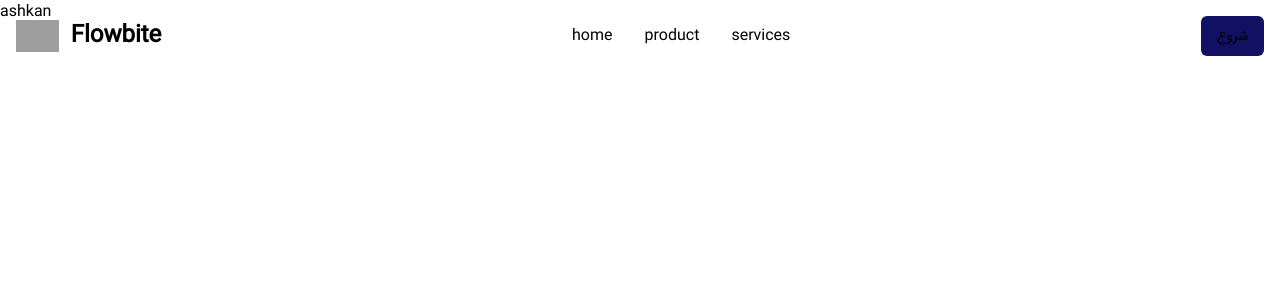
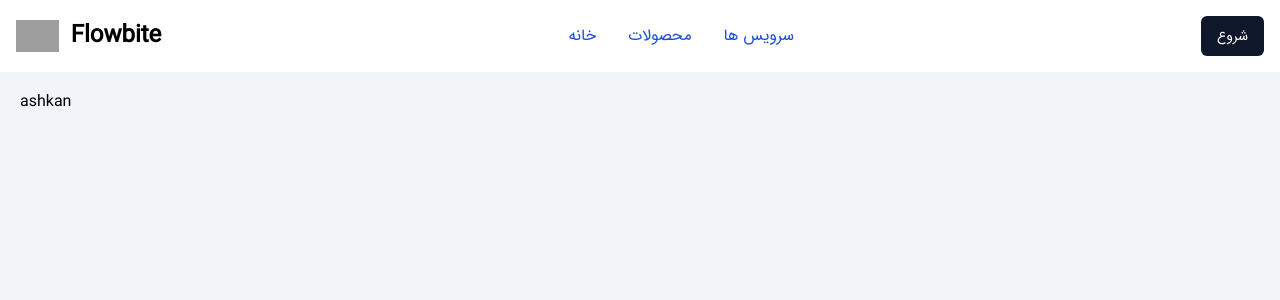
Before and after one commit to ashkansabbaghi/dr.amlak.frontend.next, a Next.js app: page / in a window 1280 px wide. Shown: the top 300 px of the page. Built offline with nearby package versions, Linux system fonts and the light colour scheme; grey boxes are pictures that could not be loaded.

Commit message:
add routing in projects

```diff
--- a/app/layout.tsx
+++ b/app/layout.tsx
@@ -10,7 +10,7 @@ export const metadata: Metadata = {
 };
 
 const iranSans = localFont({
-  src : "../public/font/IRANSansWeb.woff2"
+  src: "../public/font/IRANSansWeb.woff2"
 })
 
 export default function RootLayout({
@@ -21,9 +21,11 @@ export default function RootLayout({
   return (
     <html lang="en">
 
-      <body className={`bg-slate-400 ${iranSans.className}`}>
+      <body className={`bg-slate-100 ${iranSans.className}`}>
         <Header />
-        <div>{children}</div>
+        <main className="h-[calc(100vh-70px)] relative top-[70px] p-5">
+          {children}
+        </main>
       </body>
     </html>
   );
--- a/app/page.tsx
+++ b/app/page.tsx
@@ -1,7 +1,5 @@
 export default function Home() {
   return (
-    <main className="h-screen">
       <p>ashkan</p>
-    </main>
   )
 }
--- /dev/null
+++ b/app/products/page.tsx
@@ -0,0 +1,5 @@
+export default function Products() {
+  return (
+      <p>products</p>
+  )
+}
--- /dev/null
+++ b/app/services/page.tsx
@@ -0,0 +1,5 @@
+export default function Services() {
+  return (
+      <p>Services</p>
+  )
+}
--- a/components/Header.tsx
+++ b/components/Header.tsx
@@ -6,12 +6,12 @@ export default function Header() {
   return (
     <div className="bg-white dark:bg-gray-900 fixed w-full z-20 top-0 start-0 ">
       <div className="max-w-screen-xl flex flex-wrap items-center justify-between mx-auto p-4">
-        <a href="https://flowbite.com/" className="flex items-center space-x-3 rtl:space-x-reverse">
+        <Link href="/" className="flex items-center space-x-3 rtl:space-x-reverse">
           <img className="h-8 w-auto" src="https://tailwindui.com/img/logos/mark.svg?color=indigo&shade=500" alt="Your Company" />
           <span className="self-center text-2xl font-semibold whitespace-nowrap dark:text-white">Flowbite</span>
-        </a>
+        </Link>
         <div className="flex md:order-2 space-x-3 md:space-x-0 rtl:space-x-reverse">
-          <Button className="bg-primary-color text-white" >شروع</Button>
+          <Button className="bg-slate-900 text-white" >شروع</Button>
           <button data-collapse-toggle="navbar-sticky" type="button" className="inline-flex items-center p-2 w-10 h-10 justify-center text-sm text-gray-500 rounded-lg md:hidden hover:bg-gray-100 focus:outline-none focus:ring-2 focus:ring-gray-200 dark:text-gray-400 dark:hover:bg-gray-700 dark:focus:ring-gray-600" aria-controls="navbar-sticky" aria-expanded="false">
             <span className="sr-only">Open main menu</span>
             <IoIosMenu className="w-10 h-10" aria-hidden="true" />
@@ -19,9 +19,9 @@ export default function Header() {
         </div>
         <div className="items-center justify-between hidden w-full md:flex md:w-auto md:order-1" id="navbar-sticky">
           <ul className="flex flex-col p-4 md:p-0 mt-4 font-medium border border-gray-100 rounded-lg bg-gray-50 md:space-x-8 rtl:space-x-reverse md:flex-row md:mt-0 md:border-0 md:bg-white dark:bg-gray-800 md:dark:bg-gray-900 dark:border-gray-700">
-            <MenuItem  name="home" href="/"/>
-            <MenuItem  name="product" href="/product"/>
-            <MenuItem  name="services" href="/services"/>
+            <MenuItem  name="خانه" href="/"/>
+            <MenuItem  name="محصولات" href="/products"/>
+            <MenuItem  name="سرویس ها" href="/services"/>
           </ul>
         </div>
       </div>
--- a/tailwind.config.ts
+++ b/tailwind.config.ts
@@ -10,12 +10,12 @@ const config = {
   ],
   prefix: "",
   theme: {
-    colors: {
-      "primary-color": "#121063",
-      "secondary-color": "#000000",
-      "accent-color": "#000000",
-      "neutral-color": "#000000",
-    },
+    // colors: {
+    //   "primary-color": "#121063",
+    //   "secondary-color": "#000000",
+    //   "accent-color": "#000000",
+    //   "neutral-color": "#000000",
+    // },
     container: {
       center: true,
       padding: "2rem",
```
